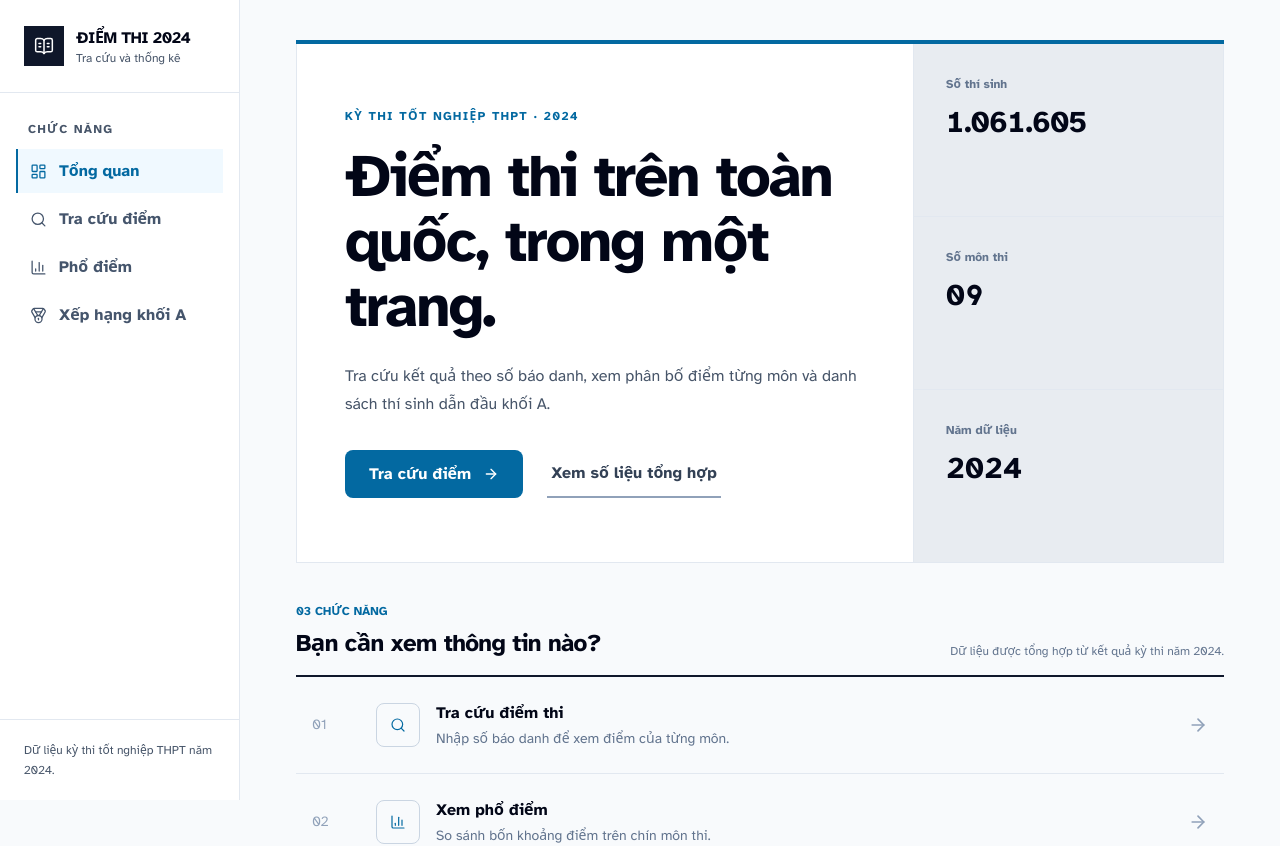
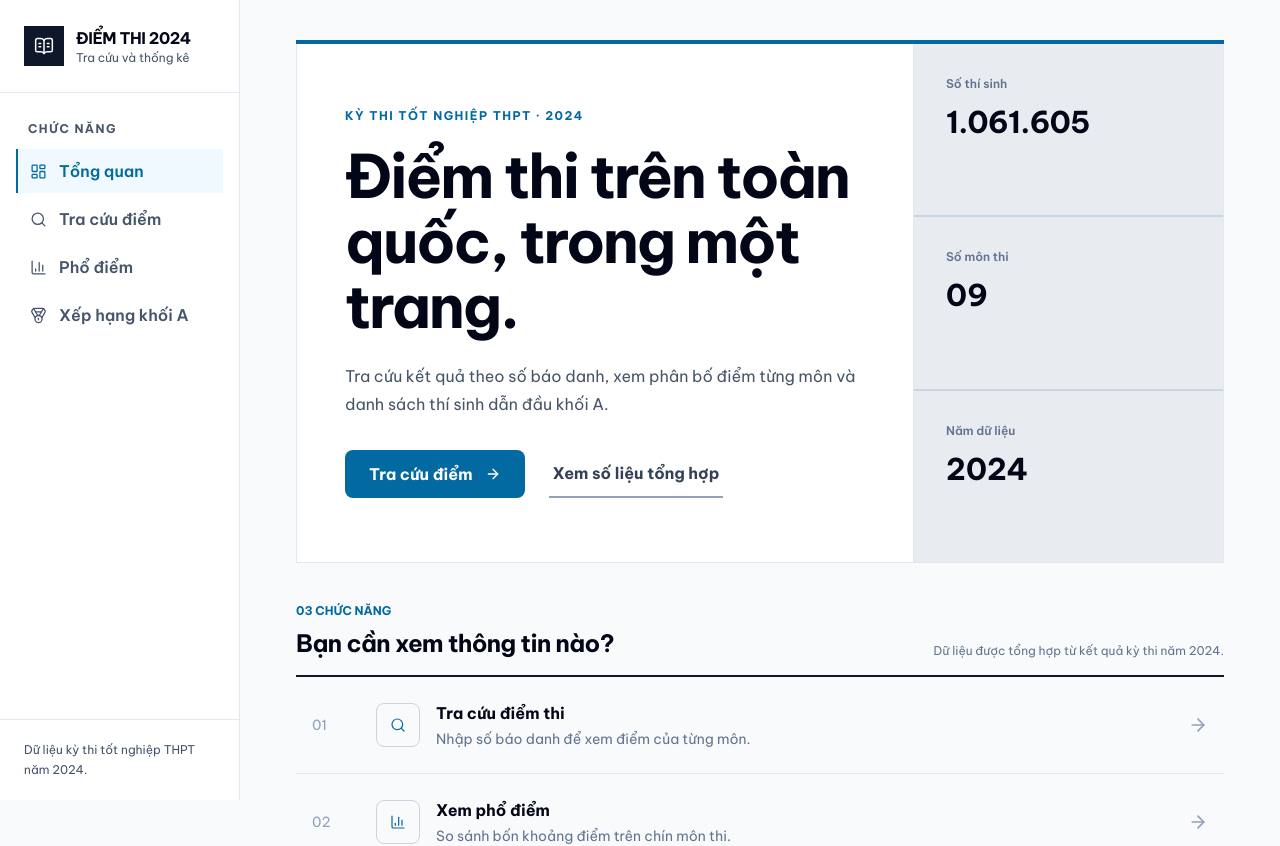
Before and after one commit to Toanapr/GoldenOwlAsia-intern, a React (Vite) app in the folder frontend/: page / in a window 1280 px wide. Shown: the top 846 px of the page. Built offline with nearby package versions, Linux system fonts and the light colour scheme; no server answers.

Commit message:
feat: replace Atkinson Hyperlegible with Be Vietnam Pro font across the application

```diff
--- a/frontend/index.html
+++ b/frontend/index.html
@@ -3,6 +3,12 @@
   <head>
     <meta charset="UTF-8" />
     <link rel="icon" type="image/svg+xml" href="/favicon.svg" />
+    <link rel="preconnect" href="https://fonts.googleapis.com" />
+    <link rel="preconnect" href="https://fonts.gstatic.com" crossorigin />
+    <link
+      href="https://fonts.googleapis.com/css2?family=Be+Vietnam+Pro:wght@400;500;600;700;800&display=swap"
+      rel="stylesheet"
+    />
     <meta name="viewport" content="width=device-width, initial-scale=1.0" />
     <meta
       name="description"
--- a/frontend/package.json
+++ b/frontend/package.json
@@ -13,7 +13,6 @@
     "test:watch": "vitest"
   },
   "dependencies": {
-    "@fontsource/atkinson-hyperlegible": "^5.3.0",
     "@tailwindcss/vite": "^4.3.3",
     "@tanstack/react-query": "^5.101.4",
     "lucide-react": "^1.32.0",
--- a/frontend/src/index.css
+++ b/frontend/src/index.css
@@ -1,10 +1,10 @@
-@import "@fontsource/atkinson-hyperlegible/400.css";
-@import "@fontsource/atkinson-hyperlegible/700.css";
 @import "tailwindcss";
 
 @theme {
-  --font-sans: "Atkinson Hyperlegible", ui-sans-serif, system-ui, sans-serif;
-  --font-mono: "Atkinson Hyperlegible", ui-monospace, monospace;
+  --font-sans:
+    "Be Vietnam Pro", "Noto Sans", ui-sans-serif, system-ui, sans-serif;
+  --font-mono:
+    "Be Vietnam Pro", "Noto Sans", ui-sans-serif, system-ui, sans-serif;
   --color-primary: #0f172a;
   --color-secondary: #334155;
   --color-accent: #0369a1;
--- a/frontend/src/pages/DashboardPage.tsx
+++ b/frontend/src/pages/DashboardPage.tsx
@@ -56,7 +56,7 @@ export function DashboardPage() {
           </div>
 
           <dl className="grid border-t border-slate-200 bg-muted lg:border-t-0 lg:border-l">
-            <div className="flex items-end justify-between border-b border-slate-200 px-6 py-6 lg:block lg:px-8 lg:py-8">
+            <div className="flex items-end justify-between border-b-2 border-slate-300 px-6 py-6 lg:block lg:px-8 lg:py-8">
               <dt className="text-xs font-semibold text-slate-500">
                 Số thí sinh
               </dt>
@@ -64,7 +64,7 @@ export function DashboardPage() {
                 1.061.605
               </dd>
             </div>
-            <div className="flex items-end justify-between border-b border-slate-200 px-6 py-6 lg:block lg:px-8 lg:py-8">
+            <div className="flex items-end justify-between border-b-2 border-slate-300 px-6 py-6 lg:block lg:px-8 lg:py-8">
               <dt className="text-xs font-semibold text-slate-500">
                 Số môn thi
               </dt>
--- a/frontend/src/pages/ReportsPage.tsx
+++ b/frontend/src/pages/ReportsPage.tsx
@@ -249,7 +249,7 @@ export function ReportsPage() {
                   tick={{
                     fill: "var(--color-chart-axis)",
                     fontSize: 12,
-                    fontFamily: "Atkinson Hyperlegible",
+                    fontFamily: "Be Vietnam Pro",
                   }}
                   axisLine={false}
                   tickLine={false}
```
Also changed, not shown: 2 other files (tests, documents, lock files or other folders).
